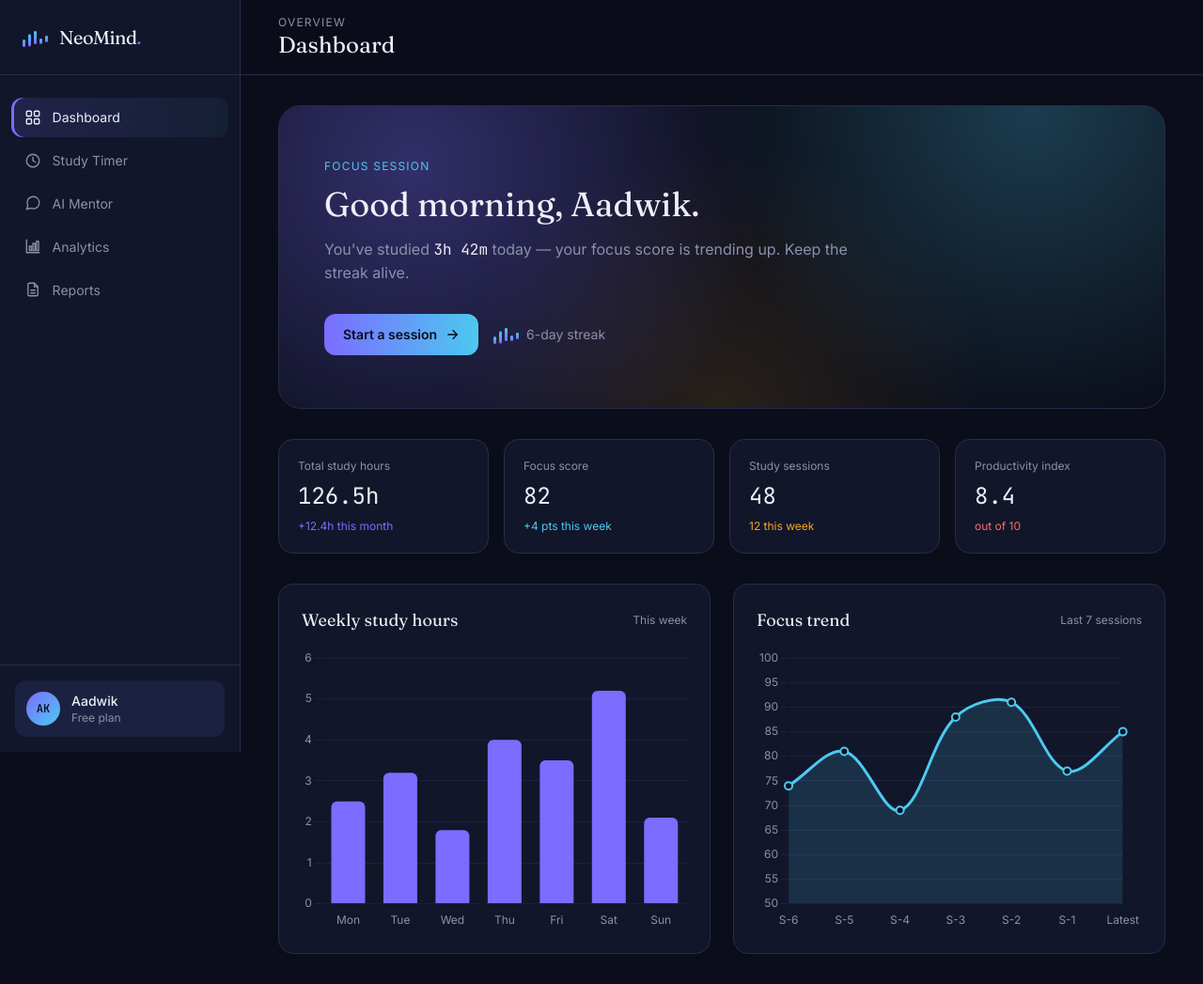
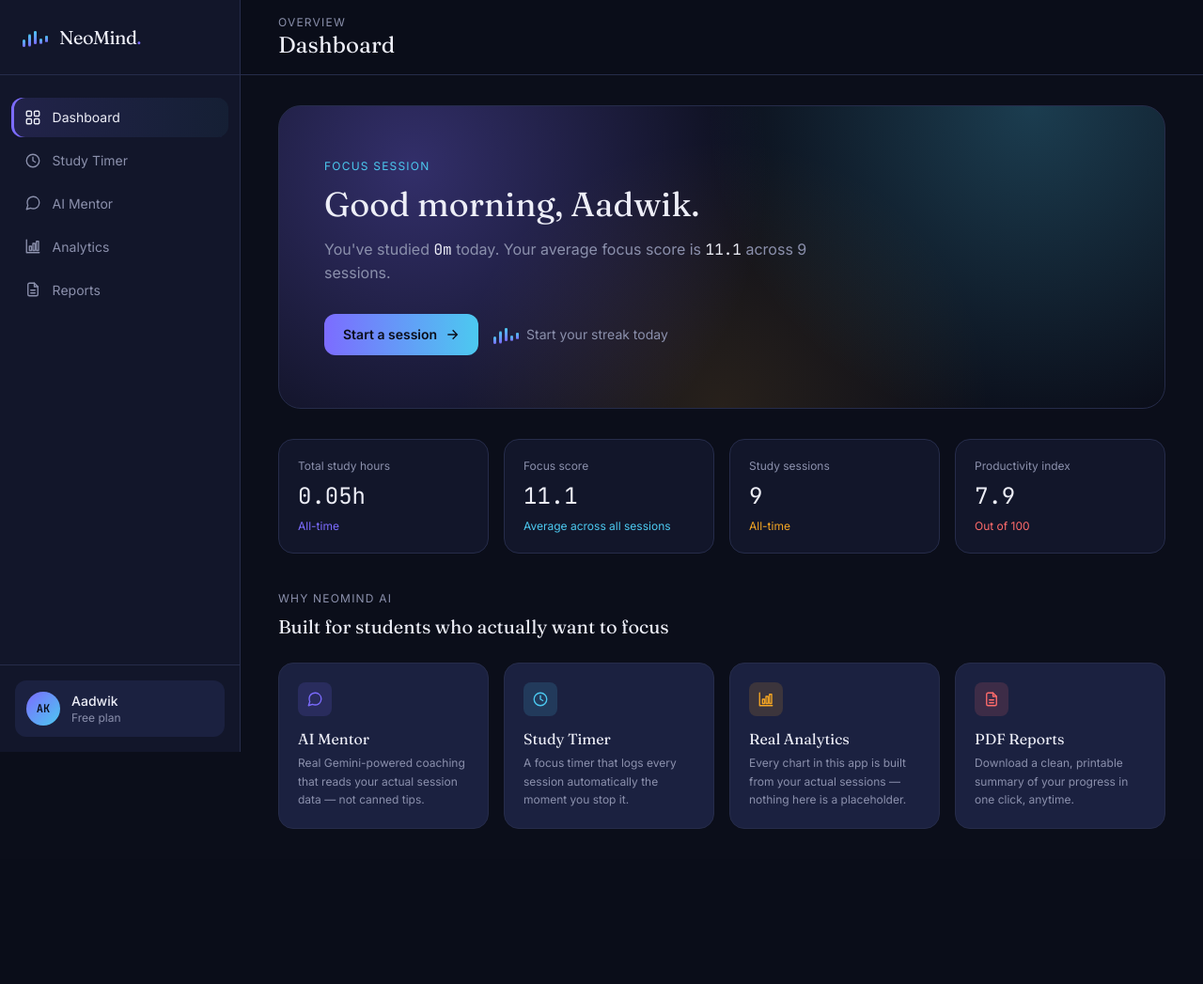
Before and after one commit to AadwikChaturvedi/NeoMind-An-AI-Study-Mentor, a FastAPI app: page / in a window 1280 px wide. Shown: the whole page at 94% size. After the commit the page ends 882 px from the top, so only its background shows below. Run offline with FastAPI, Linux system fonts and the light colour scheme; some libraries are stand-ins or nearby versions.

Commit message:
Phase-13.1: Refactor - Remove unused files - Implement cache-busting for static assets - Add current streak tracking to reports

```diff
--- a/backend/app/config.py
+++ /dev/null
@@ -1 +0,0 @@
-# Loads .env variables into a settings object
--- a/backend/app/main.py
+++ b/backend/app/main.py
@@ -73,6 +73,17 @@ app.include_router(reports.router)
 app.mount("/static", StaticFiles(directory=str(FRONTEND_DIR / "static")), name="static")
 templates = Jinja2Templates(directory=str(FRONTEND_DIR / "templates"))
 
+# --- Cache-busting for static files ---
+# Without this, browsers can keep serving an old cached copy of a .js or
+# .css file even after you've replaced it on disk — the exact "I replaced
+# the file and nothing changed" confusion. ASSET_VERSION changes every
+# time the server (re)starts, so every page's static file URLs change
+# too, which forces the browser to fetch a fresh copy instead of using
+# its cache. Used in templates as: /static/js/timer.js?v={{ asset_version }}
+import time
+ASSET_VERSION = str(int(time.time()))
+templates.env.globals["asset_version"] = ASSET_VERSION
+
 
 @app.get("/")
 def serve_dashboard(request: Request):
--- a/backend/app/models/report.py
+++ /dev/null
@@ -1 +0,0 @@
-# Report table model
--- a/backend/app/routes/dashboard.py
+++ /dev/null
@@ -1 +0,0 @@
-# Dashboard endpoints
--- a/backend/app/schemas/report.py
+++ b/backend/app/schemas/report.py
@@ -15,3 +15,4 @@ class ReportSummary(BaseModel):
     distractions_this_week: int
     average_productivity_score: float
     sessions_logged: int
+    current_streak_days: int
--- a/backend/app/schemas/user.py
+++ /dev/null
@@ -1 +0,0 @@
-# Pydantic schemas for User request/response
--- a/backend/app/utils/helpers.py
+++ /dev/null
@@ -1 +0,0 @@
-# Shared helper functions
--- a/frontend/static/js/dashboard.js
+++ b/frontend/static/js/dashboard.js
@@ -1,21 +1,8 @@
-// dashboard.js — mock data + Chart.js charts, no backend calls yet.
-
-const stats = [
-  { label: "Total study hours", value: "126.5h", trend: "+12.4h this month", accent: "violet" },
-  { label: "Focus score", value: "82", trend: "+4 pts this week", accent: "cyan" },
-  { label: "Study sessions", value: "48", trend: "12 this week", accent: "amber" },
-  { label: "Productivity index", value: "8.4", trend: "out of 10", accent: "coral" },
-];
-
-const weeklyHours = {
-  labels: ["Mon", "Tue", "Wed", "Thu", "Fri", "Sat", "Sun"],
-  data: [2.5, 3.2, 1.8, 4.0, 3.5, 5.2, 2.1],
-};
-
-const focusTrend = {
-  labels: ["S-6", "S-5", "S-4", "S-3", "S-2", "S-1", "Latest"],
-  data: [74, 81, 69, 88, 91, 77, 85],
-};
+// dashboard.js — real data only, fetched from the backend.
+// Reuses two endpoints that already exist rather than adding a new one:
+//   /reports/summary   -> all-time totals for the 4 stat cards + streak
+//   /analytics/summary -> today's hours specifically (last day in its
+//                          7-day daily_study_hours series is always today)
 
 function greet() {
   const hour = new Date().getHours();
@@ -24,83 +11,101 @@ function greet() {
   if (el) el.textContent = `Good ${part}, Aadwik.`;
 }
 
-function renderStats() {
-  const el = document.getElementById("stat-cards");
-  el.innerHTML = stats.map(s => `
+function renderStatCards(report) {
+  const cards = [
+    { label: "Total study hours", value: `${report.total_study_hours}h`, sub: "All-time", accent: "violet" },
+    { label: "Focus score", value: report.average_focus_score, sub: "Average across all sessions", accent: "cyan" },
+    { label: "Study sessions", value: report.sessions_logged, sub: "All-time", accent: "amber" },
+    { label: "Productivity index", value: report.average_productivity_score, sub: "Out of 100", accent: "coral" },
+  ];
+  document.getElementById("stat-cards").innerHTML = cards.map(c => `
     <div class="rounded-2xl border border-hairline bg-surface p-5">
-      <p class="text-xs text-ink2 mb-2">${s.label}</p>
-      <p class="font-mono text-2xl">${s.value}</p>
-      <p class="text-xs text-${s.accent} mt-2">${s.trend}</p>
+      <p class="text-xs text-ink2 mb-2">${c.label}</p>
+      <p class="font-mono text-2xl">${c.value}</p>
+      <p class="text-xs text-${c.accent} mt-2">${c.sub}</p>
     </div>
   `).join("");
 }
 
-function renderWeeklyHoursChart() {
-  const ctx = document.getElementById("weekly-hours-chart");
-  if (!ctx) return;
-  new Chart(ctx, {
-    type: "bar",
-    data: {
-      labels: weeklyHours.labels,
-      datasets: [{
-        label: "Hours studied",
-        data: weeklyHours.data,
-        backgroundColor: "#7C6CFF",
-        borderRadius: 6,
-        maxBarThickness: 36,
-      }],
-    },
-    options: {
-      responsive: true,
-      plugins: {
-        legend: { display: false },
-        tooltip: { backgroundColor: "#1B2140", borderColor: "#262C4A", borderWidth: 1, padding: 10 },
-      },
-      scales: {
-        x: { grid: { display: false }, ticks: { color: "#8B90AC" } },
-        y: { beginAtZero: true, grid: { color: "#1B2140" }, ticks: { color: "#8B90AC" } },
-      },
-    },
-  });
+function renderHero(report, todayHours) {
+  const heroSubtext = document.getElementById("hero-subtext");
+  const hours = Math.floor(todayHours);
+  const minutes = Math.round((todayHours - hours) * 60);
+  const todayLabel = todayHours > 0 ? `${hours}h ${minutes}m` : "0m";
+
+  heroSubtext.innerHTML =
+    `You've studied <span class="font-mono text-[#EDEEF7]">${todayLabel}</span> today. ` +
+    `Your average focus score is <span class="font-mono text-[#EDEEF7]">${report.average_focus_score}</span> ` +
+    `across ${report.sessions_logged} session${report.sessions_logged === 1 ? "" : "s"}.`;
+
+  const streakEl = document.getElementById("hero-streak");
+  const streakText = report.current_streak_days > 0
+    ? `${report.current_streak_days}-day streak`
+    : "Start your streak today";
+  streakEl.innerHTML =
+    `<span class="waveform"><span></span><span></span><span></span><span></span><span></span></span>${streakText}`;
 }
 
-function renderFocusTrendChart() {
-  const ctx = document.getElementById("focus-trend-chart");
-  if (!ctx) return;
-  new Chart(ctx, {
-    type: "line",
-    data: {
-      labels: focusTrend.labels,
-      datasets: [{
-        label: "Focus score",
-        data: focusTrend.data,
-        borderColor: "#4CC9F0",
-        backgroundColor: "rgba(76,201,240,0.15)",
-        tension: 0.35,
-        fill: true,
-        pointBackgroundColor: "#0B0E1A",
-        pointBorderColor: "#4CC9F0",
-        pointBorderWidth: 2,
-        pointRadius: 4,
-      }],
+function renderHighlights() {
+  const highlights = [
+    {
+      title: "AI Mentor",
+      desc: "Real Gemini-powered coaching that reads your actual session data — not canned tips.",
+      icon: `<path d="M21 11.5a8.38 8.38 0 0 1-.9 3.8 8.5 8.5 0 0 1-7.6 4.7 8.38 8.38 0 0 1-3.8-.9L3 21l1.9-5.7a8.38 8.38 0 0 1-.9-3.8 8.5 8.5 0 0 1 4.7-7.6 8.38 8.38 0 0 1 3.8-.9h.5a8.48 8.48 0 0 1 8 8v.5z"/>`,
+      accent: "violet",
     },
-    options: {
-      responsive: true,
-      plugins: {
-        legend: { display: false },
-        tooltip: { backgroundColor: "#1B2140", borderColor: "#262C4A", borderWidth: 1, padding: 10 },
-      },
-      scales: {
-        x: { grid: { display: false }, ticks: { color: "#8B90AC" } },
-        y: { min: 50, max: 100, grid: { color: "#1B2140" }, ticks: { color: "#8B90AC" } },
-      },
+    {
+      title: "Study Timer",
+      desc: "A focus timer that logs every session automatically the moment you stop it.",
+      icon: `<circle cx="12" cy="12" r="9"/><path d="M12 7v5l3.5 2"/>`,
+      accent: "cyan",
     },
-  });
+    {
+      title: "Real Analytics",
+      desc: "Every chart in this app is built from your actual sessions — nothing here is a placeholder.",
+      icon: `<path d="M3 3v18h18"/><rect x="7" y="12" width="3" height="6"/><rect x="12" y="8" width="3" height="10"/><rect x="17" y="5" width="3" height="13"/>`,
+      accent: "amber",
+    },
+    {
+      title: "PDF Reports",
+      desc: "Download a clean, printable summary of your progress in one click, anytime.",
+      icon: `<path d="M14 3H7a2 2 0 0 0-2 2v14a2 2 0 0 0 2 2h10a2 2 0 0 0 2-2V8z"/><path d="M14 3v5h5"/><path d="M9 13h6M9 17h6"/>`,
+      accent: "coral",
+    },
+  ];
+
+  document.getElementById("highlight-cards").innerHTML = highlights.map(h => `
+    <div class="rounded-2xl border border-hairline bg-elevated p-5">
+      <div class="h-9 w-9 rounded-lg bg-${h.accent}/15 text-${h.accent} flex items-center justify-center mb-3">
+        <svg width="18" height="18" viewBox="0 0 24 24" fill="none" stroke="currentColor" stroke-width="1.8" stroke-linecap="round" stroke-linejoin="round">${h.icon}</svg>
+      </div>
+      <p class="font-display text-base mb-1">${h.title}</p>
+      <p class="text-xs text-ink2 leading-relaxed">${h.desc}</p>
+    </div>
+  `).join("");
 }
 
-Chart.defaults.font.family = "Inter, sans-serif";
+async function loadDashboard() {
+  try {
+    const [reportRes, analyticsRes] = await Promise.all([
+      fetch("/reports/summary"),
+      fetch("/analytics/summary"),
+    ]);
+    if (!reportRes.ok || !analyticsRes.ok) throw new Error("One or more requests failed");
+
+    const report = await reportRes.json();
+    const analytics = await analyticsRes.json();
+    const todayHours = analytics.daily_study_hours.values.at(-1) ?? 0;
+
+    renderStatCards(report);
+    renderHero(report, todayHours);
+  } catch (err) {
+    console.error("Failed to load dashboard data:", err);
+    document.getElementById("hero-subtext").textContent =
+      "Couldn't load your data right now — check that the backend is running.";
+  }
+}
 
 greet();
-renderStats();
-renderWeeklyHoursChart();
-renderFocusTrendChart();
+renderHighlights();
+loadDashboard();
--- a/frontend/static/js/timer.js
+++ b/frontend/static/js/timer.js
@@ -15,6 +15,7 @@ let lastFailedPayload = null; // kept around so "Retry save" can resend it
 const display = document.getElementById("timer-display");
 const sessionDurationEl = document.getElementById("session-duration");
 const status = document.getElementById("timer-status");
+const subjectSelect = document.getElementById("subject-select");
 const startBtn = document.getElementById("start-btn");
 const pauseBtn = document.getElementById("pause-btn");
 const resumeBtn = document.getElementById("resume-btn");
@@ -100,6 +101,7 @@ function start() {
   intervalId = setInterval(tick, 1000);
   status.textContent = "Session in progress";
   showButtons({ pause: true, stop: true });
+  subjectSelect.disabled = true; // locked for the whole session — including through pause/resume
   liveWaveform.classList.remove("hidden");
   livePill?.classList.remove("hidden");
   livePill?.classList.add("flex");
@@ -123,6 +125,7 @@ function resume() {
 async function stop() {
   clearInterval(intervalId);
   showButtons({ start: true });
+  subjectSelect.disabled = false;
   liveWaveform.classList.add("hidden");
   livePill?.classList.add("hidden");
   livePill?.classList.remove("flex");
--- a/frontend/templates/analytics.html
+++ b/frontend/templates/analytics.html
@@ -47,5 +47,5 @@
 
 {% block scripts %}
 <script src="https://cdn.jsdelivr.net/npm/chart.js@4.4.4/dist/chart.umd.min.js"></script>
-<script src="/static/js/analytics.js"></script>
+<script src="/static/js/analytics.js?v={{ asset_version }}"></script>
 {% endblock %}
--- a/frontend/templates/base.html
+++ b/frontend/templates/base.html
@@ -37,7 +37,7 @@
       }
     }
   </script>
-  <link rel="stylesheet" href="/static/css/style.css" />
+  <link rel="stylesheet" href="/static/css/style.css?v={{ asset_version }}" />
   {% block head_extra %}{% endblock %}
 </head>
 
--- a/frontend/templates/dashboard.html
+++ b/frontend/templates/dashboard.html
@@ -8,8 +8,7 @@
   <div class="relative z-10 max-w-xl">
     <p class="text-xs uppercase tracking-widest text-cyan mb-3">Focus session</p>
     <h2 class="font-display text-3xl lg:text-4xl leading-tight mb-4" id="greeting-text">Good evening, Aadwik.</h2>
-    <p class="text-ink2 mb-8">You've studied <span class="font-mono text-[#EDEEF7]">3h 42m</span> today — your focus
-      score is trending up. Keep the streak alive.</p>
+    <p class="text-ink2 mb-8" id="hero-subtext">Loading your progress…</p>
     <div class="flex flex-wrap items-center gap-4">
       <a href="/timer"
         class="inline-flex items-center gap-2 rounded-xl bg-gradient-to-r from-violet to-cyan px-5 py-3 text-sm font-semibold text-ink hover:opacity-90 transition">
@@ -18,9 +17,8 @@
           <path d="M5 12h14M13 5l7 7-7 7" />
         </svg>
       </a>
-      <div class="flex items-center gap-2 text-sm text-ink2">
+      <div class="flex items-center gap-2 text-sm text-ink2" id="hero-streak">
         <span class="waveform"><span></span><span></span><span></span><span></span><span></span></span>
-        6-day streak
       </div>
     </div>
   </div>
@@ -28,26 +26,13 @@
 
 <section class="grid grid-cols-2 lg:grid-cols-4 gap-4 mt-8" id="stat-cards"></section>
 
-<section class="grid lg:grid-cols-2 gap-6 mt-8">
-  <div class="rounded-2xl border border-hairline bg-surface p-6">
-    <div class="flex items-center justify-between mb-4">
-      <h3 class="font-display text-lg">Weekly study hours</h3>
-      <span class="text-xs text-ink2">This week</span>
-    </div>
-    <canvas id="weekly-hours-chart" height="220"></canvas>
-  </div>
-
-  <div class="rounded-2xl border border-hairline bg-surface p-6">
-    <div class="flex items-center justify-between mb-4">
-      <h3 class="font-display text-lg">Focus trend</h3>
-      <span class="text-xs text-ink2">Last 7 sessions</span>
-    </div>
-    <canvas id="focus-trend-chart" height="220"></canvas>
-  </div>
+<section class="mt-10">
+  <p class="text-xs uppercase tracking-widest text-ink2 mb-2">Why NeoMind AI</p>
+  <h3 class="font-display text-xl mb-6">Built for students who actually want to focus</h3>
+  <div class="grid sm:grid-cols-2 lg:grid-cols-4 gap-4" id="highlight-cards"></div>
 </section>
 {% endblock %}
 
 {% block scripts %}
-<script src="https://cdn.jsdelivr.net/npm/chart.js@4.4.4/dist/chart.umd.min.js"></script>
-<script src="/static/js/dashboard.js"></script>
+<script src="/static/js/dashboard.js?v={{ asset_version }}"></script>
 {% endblock %}
--- a/frontend/templates/mentor.html
+++ b/frontend/templates/mentor.html
@@ -46,5 +46,5 @@
 <script src="https://cdn.jsdelivr.net/npm/dompurify@3.1.6/dist/purify.min.js"></script>
 <script src="https://cdn.jsdelivr.net/npm/katex@0.16.11/dist/katex.min.js"></script>
 <script src="https://cdn.jsdelivr.net/npm/katex@0.16.11/dist/contrib/auto-render.min.js"></script>
-<script src="/static/js/mentor.js"></script>
+<script src="/static/js/mentor.js?v={{ asset_version }}"></script>
 {% endblock %}
--- a/frontend/templates/reports.html
+++ b/frontend/templates/reports.html
@@ -31,5 +31,5 @@
 {% endblock %}
 
 {% block scripts %}
-<script src="/static/js/reports.js"></script>
+<script src="/static/js/reports.js?v={{ asset_version }}"></script>
 {% endblock %}
--- a/frontend/templates/timer.html
+++ b/frontend/templates/timer.html
@@ -14,7 +14,7 @@
 
     <div class="w-full max-w-sm mb-6">
       <label class="text-xs text-ink2 block mb-2 text-left" for="subject-select">Subject</label>
-      <select id="subject-select" class="w-full rounded-xl bg-elevated border border-hairline px-4 py-3 text-sm">
+      <select id="subject-select" class="w-full rounded-xl bg-elevated border border-hairline px-4 py-3 text-sm disabled:opacity-50 disabled:cursor-not-allowed">
         <option>Organic Chemistry</option>
         <option>Linear Algebra</option>
         <option>World History</option>
@@ -64,5 +64,5 @@
 {% endblock %}
 
 {% block scripts %}
-<script src="/static/js/timer.js"></script>
+<script src="/static/js/timer.js?v={{ asset_version }}"></script>
 {% endblock %}
```
Also changed, not shown: backend/app/services/reports_service.py (+23 -1 lines), backend/app/utils/__init__.py (deleted), neomind.db, 1 other file.
